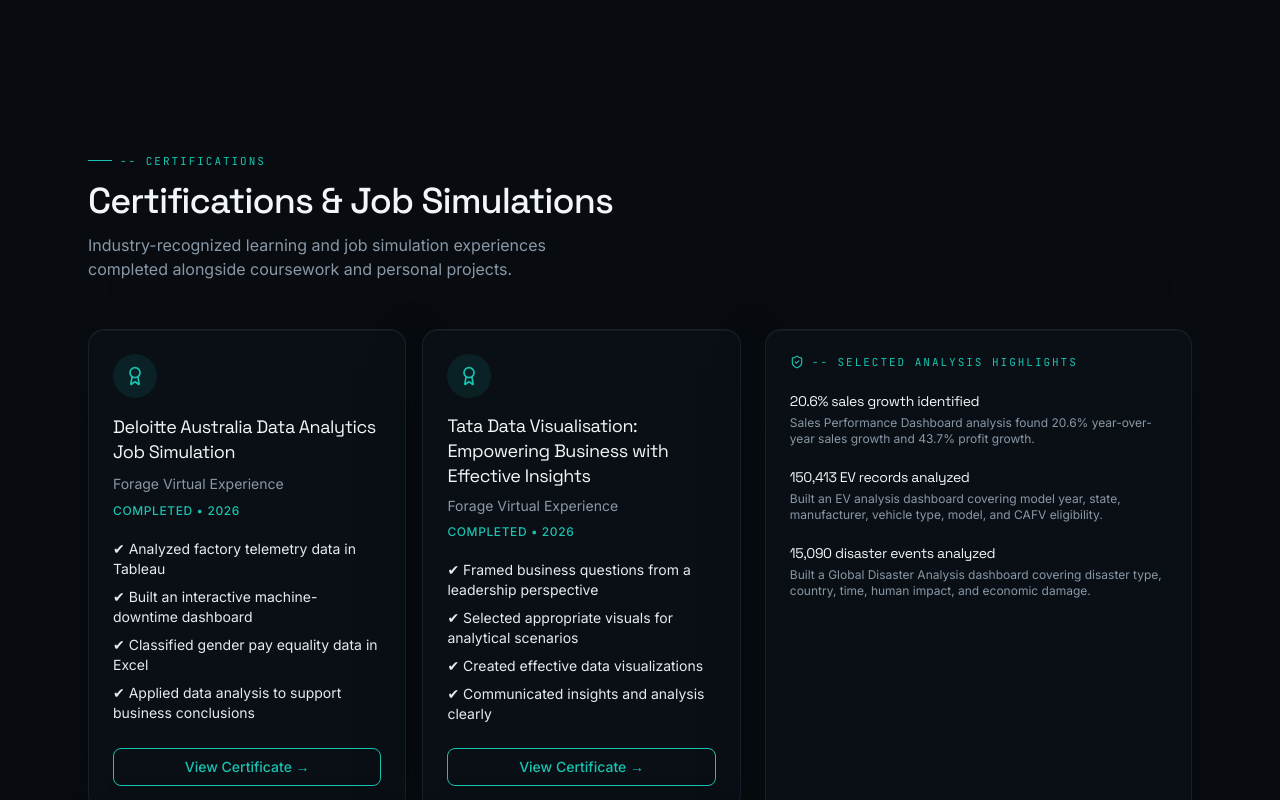
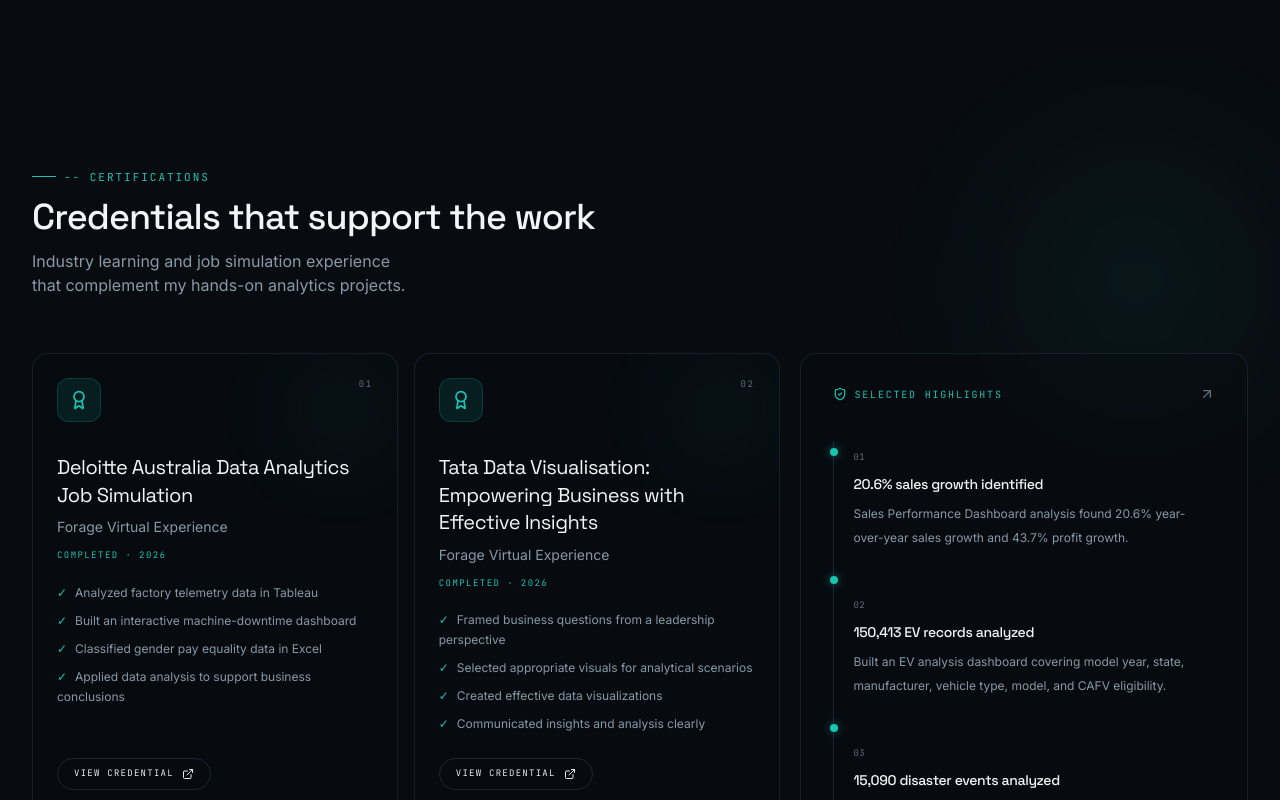
Before and after one commit to bhaskar-nb/portfolio, a Next.js app: page / in a window 1280 px wide. Shown: the part 5940-6740 px from the top of the page. Built offline with nearby package versions, Linux system fonts and the light colour scheme.

Commit message:
Redesign certifications section with premium credential cards

```diff
--- a/components/Certifications.tsx
+++ b/components/Certifications.tsx
@@ -1,82 +1,33 @@
 "use client";
 
 import { motion } from "framer-motion";
-import { Award, ShieldCheck } from "lucide-react";
+import { Award, ShieldCheck, ArrowUpRight, ExternalLink } from "lucide-react";
 import { certifications, achievements } from "@/lib/data";
 import SectionHeading from "@/components/SectionHeading";
 
 export default function Certifications() {
   return (
-    <section id="certifications" className="relative py-24">
-      <div className="mx-auto max-w-6xl px-4 sm:px-6">
-        <SectionHeading
-          eyebrow="-- certifications"
-          title="Certifications & Job Simulations"
-          description="Industry-recognized learning and job simulation experiences completed alongside coursework and personal projects."
-        />
+    <section id="certifications" className="relative overflow-hidden py-28">
+      <div className="pointer-events-none absolute right-0 top-20 h-72 w-72 rounded-full bg-gold/5 blur-3xl" />
+      <div className="relative mx-auto max-w-7xl px-4 sm:px-6 lg:px-8">
+        <SectionHeading eyebrow="-- certifications" title="Credentials that support the work" description="Industry learning and job simulation experience that complement my hands-on analytics projects." />
 
-        <div className="grid grid-cols-1 gap-6 lg:grid-cols-5">
-          <div className="grid grid-cols-1 gap-4 sm:grid-cols-2 lg:col-span-3">
+        <div className="mt-14 grid grid-cols-1 gap-5 lg:grid-cols-[1.25fr_0.75fr]">
+          <div className="grid gap-4 sm:grid-cols-2">
             {certifications.map((c, i) => (
-              <motion.div
-                key={c.title}
-                initial={{ opacity: 0, y: 20 }}
-                whileInView={{ opacity: 1, y: 0 }}
-                viewport={{ once: true, margin: "-60px" }}
-                transition={{ duration: 0.5, delay: i * 0.08 }}
-                whileHover={{ y: -4 }}
-                className="panel flex flex-col justify-between p-6 transition-all duration-300 hover:-translate-y-1 hover:border-gold/50"
-              >
-                <div className="flex h-11 w-11 items-center justify-center rounded-full bg-gold/10 text-gold">
-                  <Award size={20} />
-                </div>
-                <h3 className="mt-4 font-display text-lg leading-snug text-ink-100">
-                  {c.title}
-                </h3>
-                <p className="mt-2 text-sm text-ink-400">{c.issuer}</p>
-                <p className="mt-2 text-xs font-medium uppercase tracking-wider text-teal">
-                  Completed • {c.year}
-                </p>
-
-                <div className="mt-5 space-y-2 text-sm text-ink-300">
-                  {c.bullets.map((bullet) => (
-                    <p key={bullet}>✔ {bullet}</p>
-                  ))}
-                </div>
-
-                {c.link && c.link !== "#" && (
-                  <a
-                    href={c.link}
-                    target="_blank"
-                    rel="noopener noreferrer"
-                    className="mt-6 inline-flex items-center justify-center rounded-lg border border-teal px-4 py-2 text-sm font-medium text-teal transition-all duration-300 hover:bg-teal hover:text-black"
-                  >
-                    View Certificate →
-                  </a>
-                )}
-              </motion.div>
+              <motion.article key={c.title} initial={{ opacity: 0, y: 24 }} whileInView={{ opacity: 1, y: 0 }} viewport={{ once: true, margin: "-60px" }} transition={{ duration: 0.5, delay: i * 0.08 }} whileHover={{ y: -5 }} className="group relative flex min-h-[285px] flex-col overflow-hidden rounded-2xl border border-base-500/80 bg-base-800/60 p-6 transition-all duration-300 hover:border-gold/45 hover:bg-base-700/70">
+                <div className="absolute right-0 top-0 h-28 w-28 rounded-full bg-gold/5 blur-2xl" />
+                <div className="relative flex items-start justify-between"><div className="flex h-11 w-11 items-center justify-center rounded-xl border border-gold/20 bg-gold/10 text-gold"><Award size={20} /></div><span className="font-mono text-[9px] uppercase tracking-[0.18em] text-ink-600">{String(i + 1).padStart(2, "0")}</span></div>
+                <div className="relative mt-8 flex-1"><h3 className="font-display text-xl leading-snug text-ink-100">{c.title}</h3><p className="mt-2 text-sm text-ink-400">{c.issuer}</p><p className="mt-3 font-mono text-[9px] uppercase tracking-[0.16em] text-teal">Completed · {c.year}</p><div className="mt-5 space-y-2">{c.bullets.map((bullet) => <p key={bullet} className="text-xs leading-5 text-ink-400"><span className="mr-2 text-gold">✓</span>{bullet}</p>)}</div></div>
+                {c.link && c.link !== "#" && <a href={c.link} target="_blank" rel="noopener noreferrer" className="relative mt-6 inline-flex items-center gap-2 self-start rounded-full border border-base-500 px-4 py-2 font-mono text-[9px] uppercase tracking-[0.14em] text-ink-300 transition-all hover:border-teal/50 hover:text-teal">View credential <ExternalLink size={12} /></a>}
+              </motion.article>
             ))}
           </div>
 
-          <div className="panel p-6 lg:col-span-2">
-            <div className="mono-tag mb-5 flex items-center gap-2 text-teal">
-              <ShieldCheck size={14} /> -- selected analysis highlights
-            </div>
-            <div className="space-y-5">
-              {achievements.map((a, i) => (
-                <motion.div
-                  key={a.title}
-                  initial={{ opacity: 0, x: 12 }}
-                  whileInView={{ opacity: 1, x: 0 }}
-                  viewport={{ once: true, margin: "-60px" }}
-                  transition={{ duration: 0.45, delay: i * 0.1 }}
-                >
-                  <h4 className="text-sm text-ink-100">{a.title}</h4>
-                  <p className="mt-1 text-xs text-ink-400">{a.detail}</p>
-                </motion.div>
-              ))}
-            </div>
-          </div>
+          <motion.aside initial={{ opacity: 0, x: 20 }} whileInView={{ opacity: 1, x: 0 }} viewport={{ once: true, margin: "-60px" }} transition={{ duration: 0.6 }} className="relative overflow-hidden rounded-2xl border border-base-500/80 bg-base-800/60 p-7 sm:p-8">
+            <div className="absolute bottom-0 right-0 h-44 w-44 rounded-full bg-teal/5 blur-3xl" />
+            <div className="relative"><div className="flex items-center justify-between"><div className="flex items-center gap-2 font-mono text-[10px] uppercase tracking-[0.18em] text-teal"><ShieldCheck size={14} /> selected highlights</div><ArrowUpRight size={16} className="text-ink-600" /></div><div className="mt-10 space-y-0">{achievements.map((a, i) => <motion.div key={a.title} initial={{ opacity: 0, x: 12 }} whileInView={{ opacity: 1, x: 0 }} viewport={{ once: true }} transition={{ duration: 0.4, delay: i * 0.08 }} className="relative border-l border-base-500 py-5 pl-5 first:pt-0 last:pb-0"><span className="absolute -left-[4px] top-6 h-2 w-2 rounded-full bg-teal shadow-[0_0_10px_rgba(25,195,177,0.5)] first:top-1.5" /><span className="font-mono text-[9px] uppercase tracking-wider text-ink-600">0{i + 1}</span><h4 className="mt-2 text-sm font-medium text-ink-100">{a.title}</h4><p className="mt-2 text-xs leading-6 text-ink-400">{a.detail}</p></motion.div>)}</div></div>
+          </motion.aside>
         </div>
       </div>
     </section>
```
